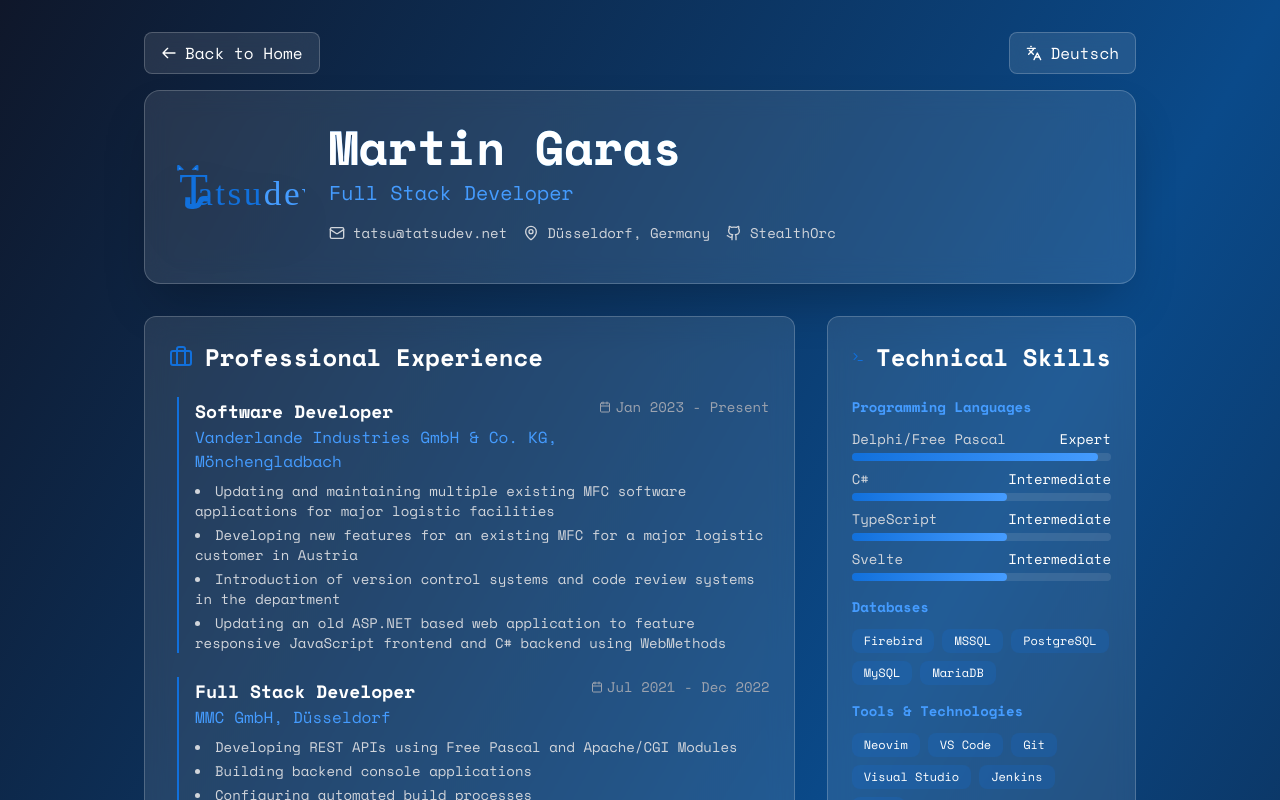
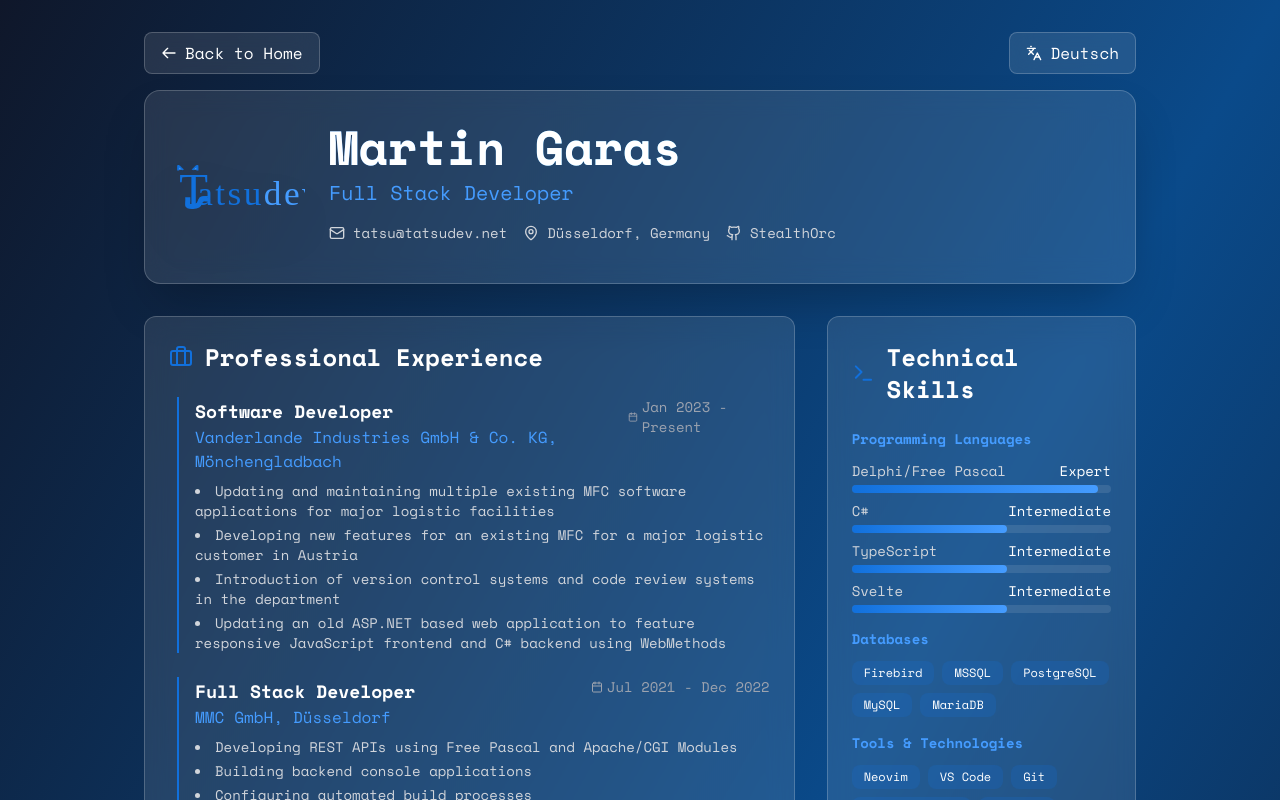
Before and after one commit to StealthOrc/TatsuDev, a SvelteKit app: page /resume in a window 1280 px wide. Shown: the top 800 px of the page. Built offline with nearby package versions, Linux system fonts and the light colour scheme.

Commit message:
fixed no wraps in resume

```diff
--- a/src/routes/resume/+page.svelte
+++ b/src/routes/resume/+page.svelte
@@ -10,7 +10,6 @@
 		Briefcase,
 		GraduationCap,
 		Code,
-		Database,
 		Terminal,
 		Languages,
 		Gamepad2
@@ -224,7 +223,7 @@
 										Vanderlande Industries GmbH & Co. KG, Mönchengladbach
 									</p>
 								</div>
-								<span class="flex items-center gap-1 text-nowrap text-sm text-gray-400">
+								<span class="flex items-center gap-1 text-sm text-gray-400">
 									<Calendar class="h-3 w-3" />
 									{currentLang === 'en' ? 'Jan 2023 - Present' : 'Jan 2023 - Heute'}
 								</span>
@@ -434,7 +433,7 @@
 			<div class="space-y-8">
 				<!-- Skills Section -->
 				<section class="rounded-xl border border-white/20 bg-white/10 p-6 backdrop-blur-md">
-					<h2 class="mb-6 flex items-center gap-3 text-nowrap text-2xl font-bold text-white">
+					<h2 class="mb-6 flex items-center gap-3 text-2xl font-bold text-white">
 						<Terminal class="h-6 w-6 text-[#1170dc]" />
 						Technical Skills
 					</h2>
```
